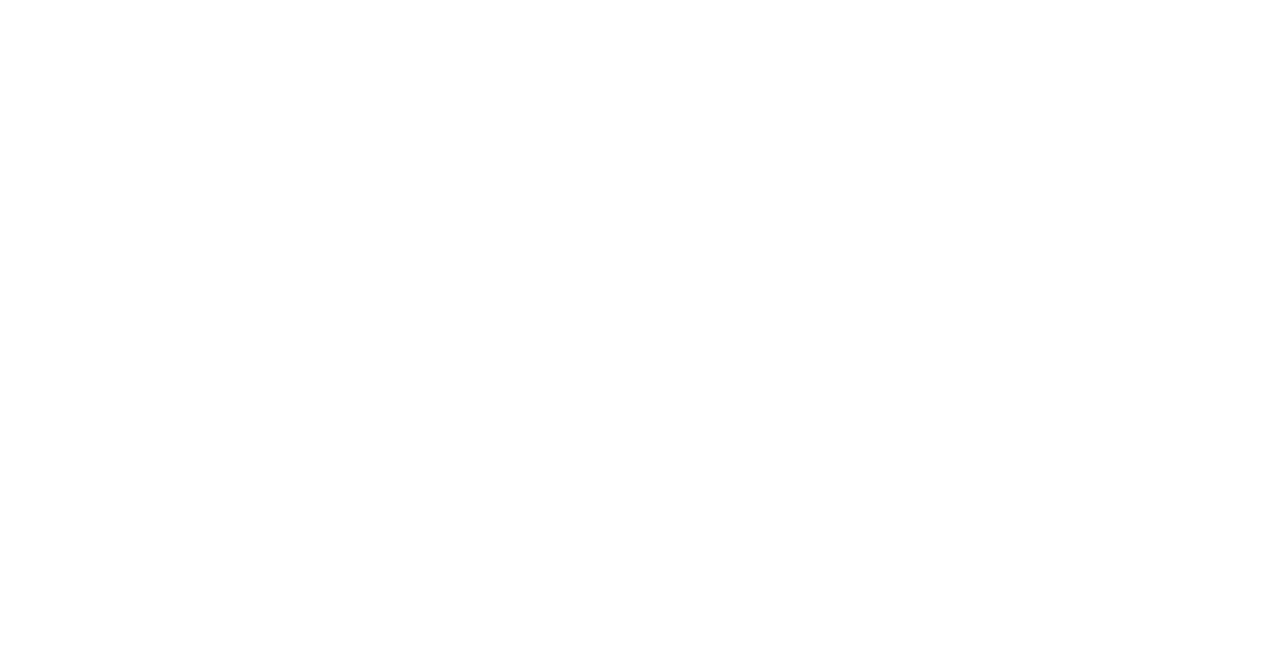
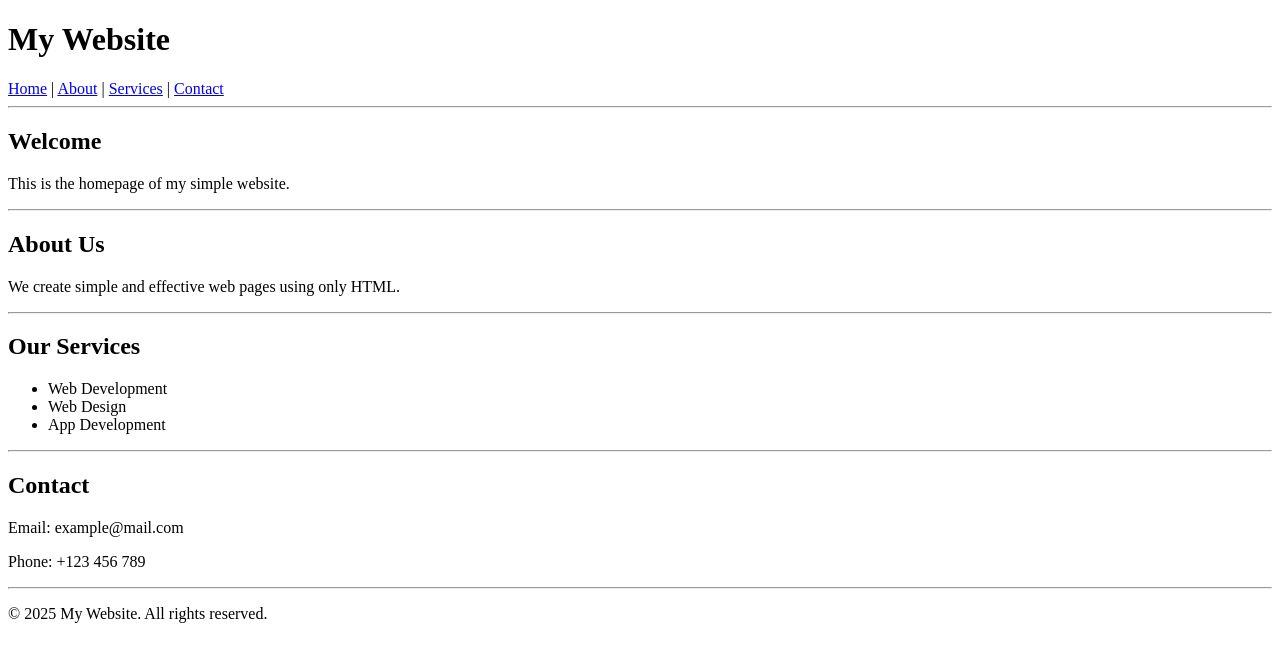
Before and after one commit to hakimaokot-christy/collaboration-work, a plain HTML site: page index.html in a window 1280 px wide. Drawn offline with Linux system fonts and the light colour scheme.

Commit message:
index.htm
this is index.html codes

```diff
--- a/index.html
+++ b/index.html
@@ -3,9 +3,63 @@
 <head>
     <meta charset="UTF-8">
     <meta name="viewport" content="width=device-width, initial-scale=1.0">
-    <title>Document</title>
+    <title>Simple Website</title>
 </head>
 <body>
 
+    <!-- HEADER -->
+    <header>
+        <h1>My Website</h1>
+        <nav>
+            <a href="#home">Home</a> |
+            <a href="#about">About</a> |
+            <a href="#services">Services</a> |
+            <a href="#contact">Contact</a>
+        </nav>
+        <hr>
+    </header>
+
+    <!-- SECTION 1: HOME -->
+    <section id="home">
+        <h2>Welcome</h2>
+        <p>This is the homepage of my simple website.</p>
+    </section>
+
+    <hr>
+
+    <!-- SECTION 2: ABOUT -->
+    <section id="about">
+        <h2>About Us</h2>
+        <p>We create simple and effective web pages using only HTML.</p>
+    </section>
+
+    <hr>
+
+    <!-- SECTION 3: SERVICES -->
+    <section id="services">
+        <h2>Our Services</h2>
+        <ul>
+            <li>Web Development</li>
+            <li>Web Design</li>
+            <li>App Development</li>
+        </ul>
+    </section>
+
+    <hr>
+
+    <!-- SECTION 4: CONTACT -->
+    <section id="contact">
+        <h2>Contact</h2>
+        <p>Email: example@mail.com</p>
+        <p>Phone: +123 456 789</p>
+    </section>
+
+    <hr>
+
+    <!-- FOOTER -->
+    <footer>
+        <p>&copy; 2025 My Website. All rights reserved.</p>
+    </footer>
+
 </body>
 </html>
```
